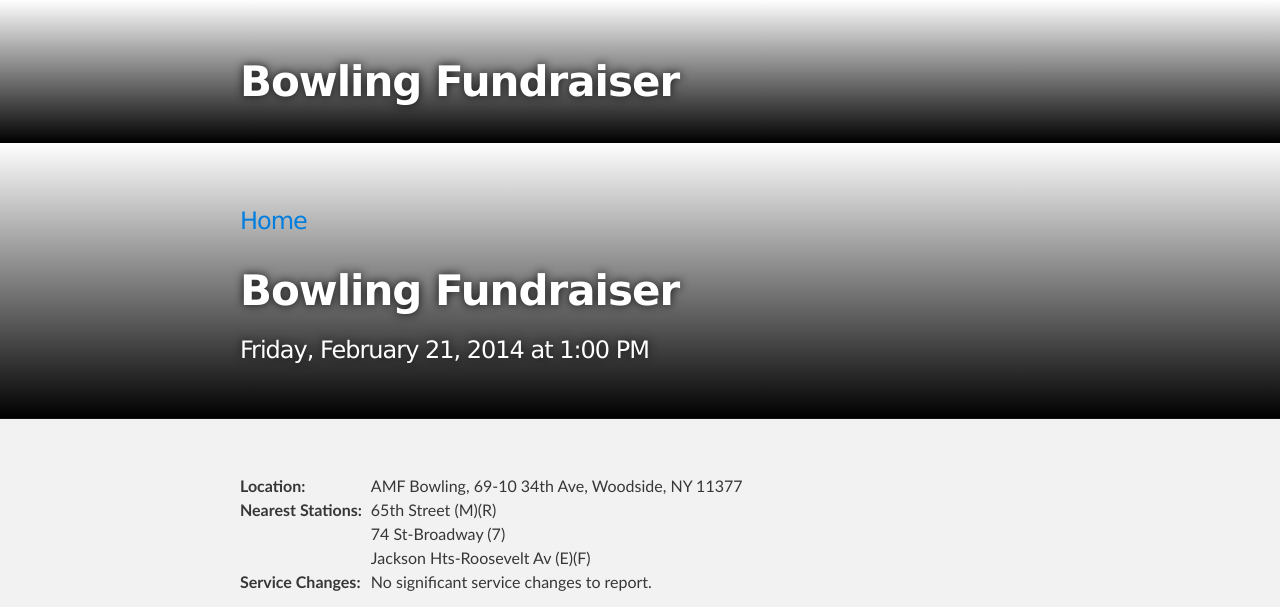
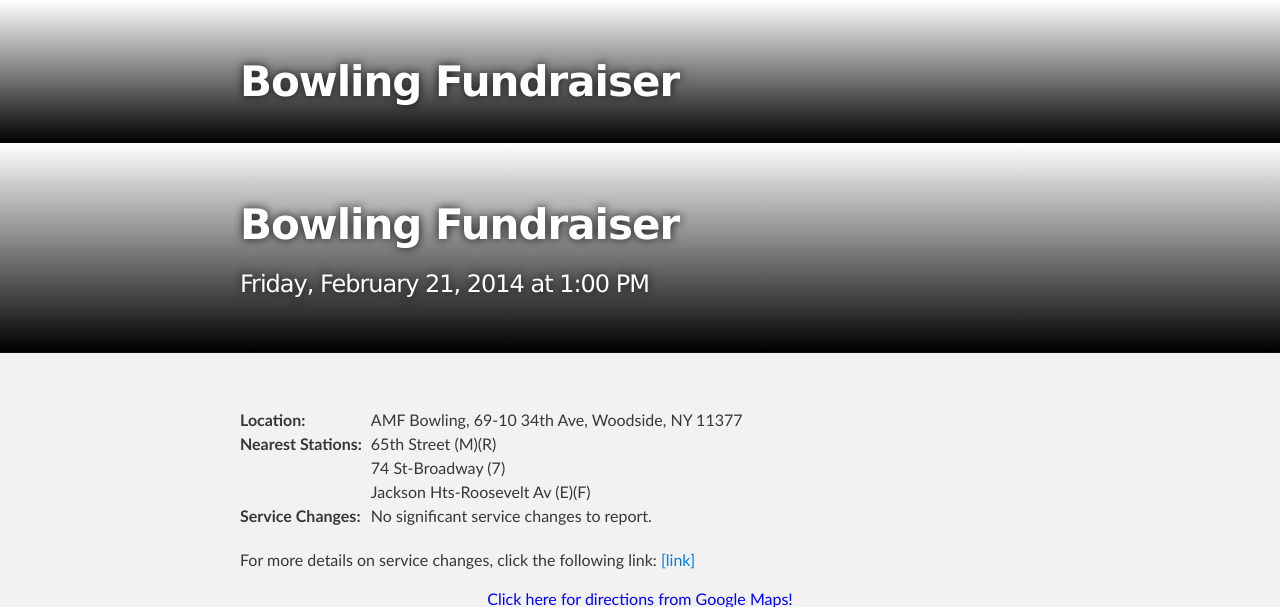
Before and after one commit to terrellthemtaguy/terrellthemtaguy.github.io, a Jekyll site: the page built from _posts/2014-02-21-Bowling_Fundraiser.html, in a window 1280 px wide, cut to the strip 0-607 px from the top of the page. Built offline with Jekyll 4.4.1, drawn with Linux system fonts in a browser that asks for light colours.

Commit message:
Remove home link temporarily

```diff
--- a/_layouts/direction.html
+++ b/_layouts/direction.html
@@ -4,10 +4,6 @@
 <!-- HEADER -->
 <div id="header_wrap" class="outer">
     <header class="inner">
-        <!-- Copying style information from project_tagline to use for home link. -->
-        <h2 id="project_tagline">
-            <a href="/index.html">Home</a>
-        </h2>
         <h1 id="project_title">{{ page.title }}</h1>
         <h2 id="project_tagline">
         {% if page.times %}
```
